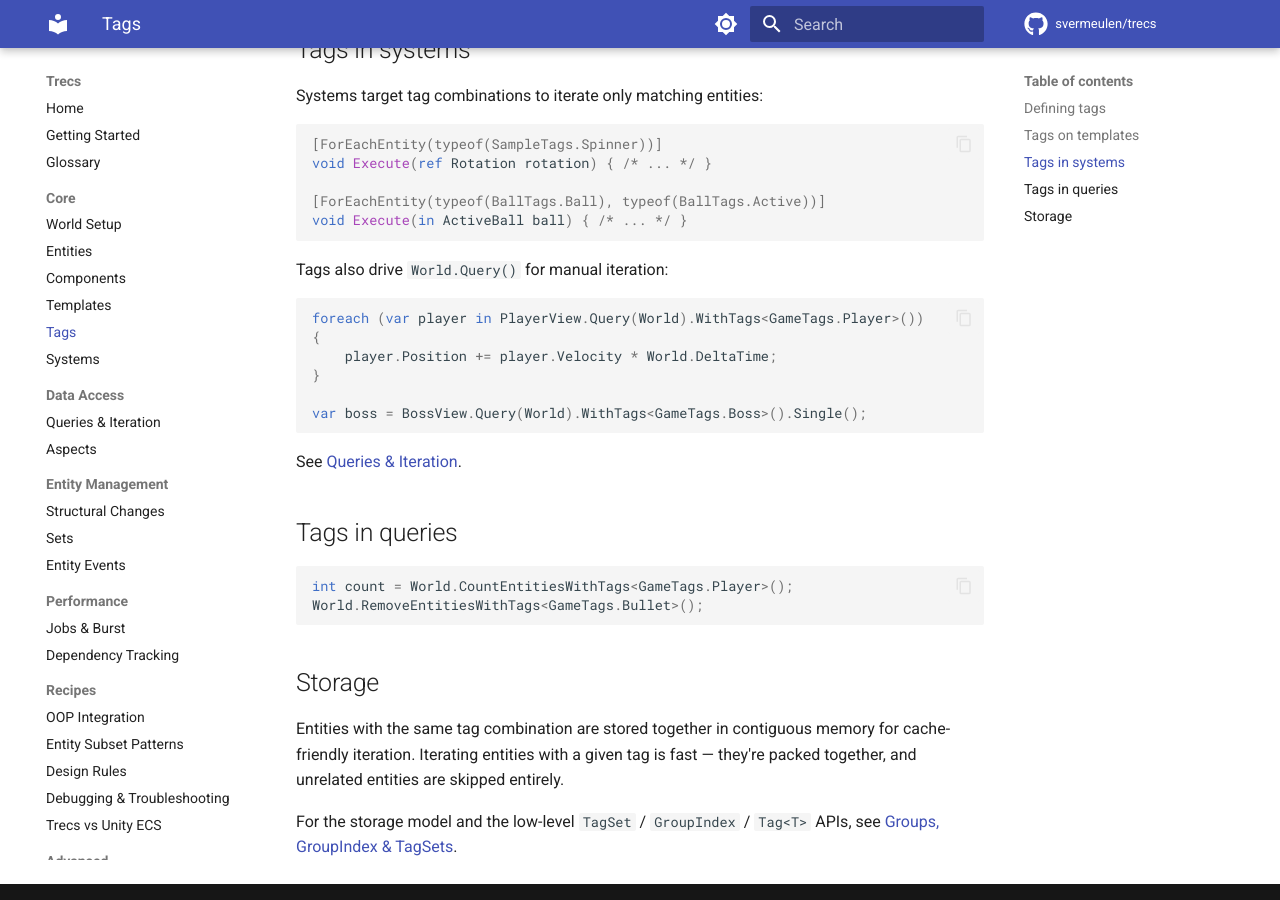
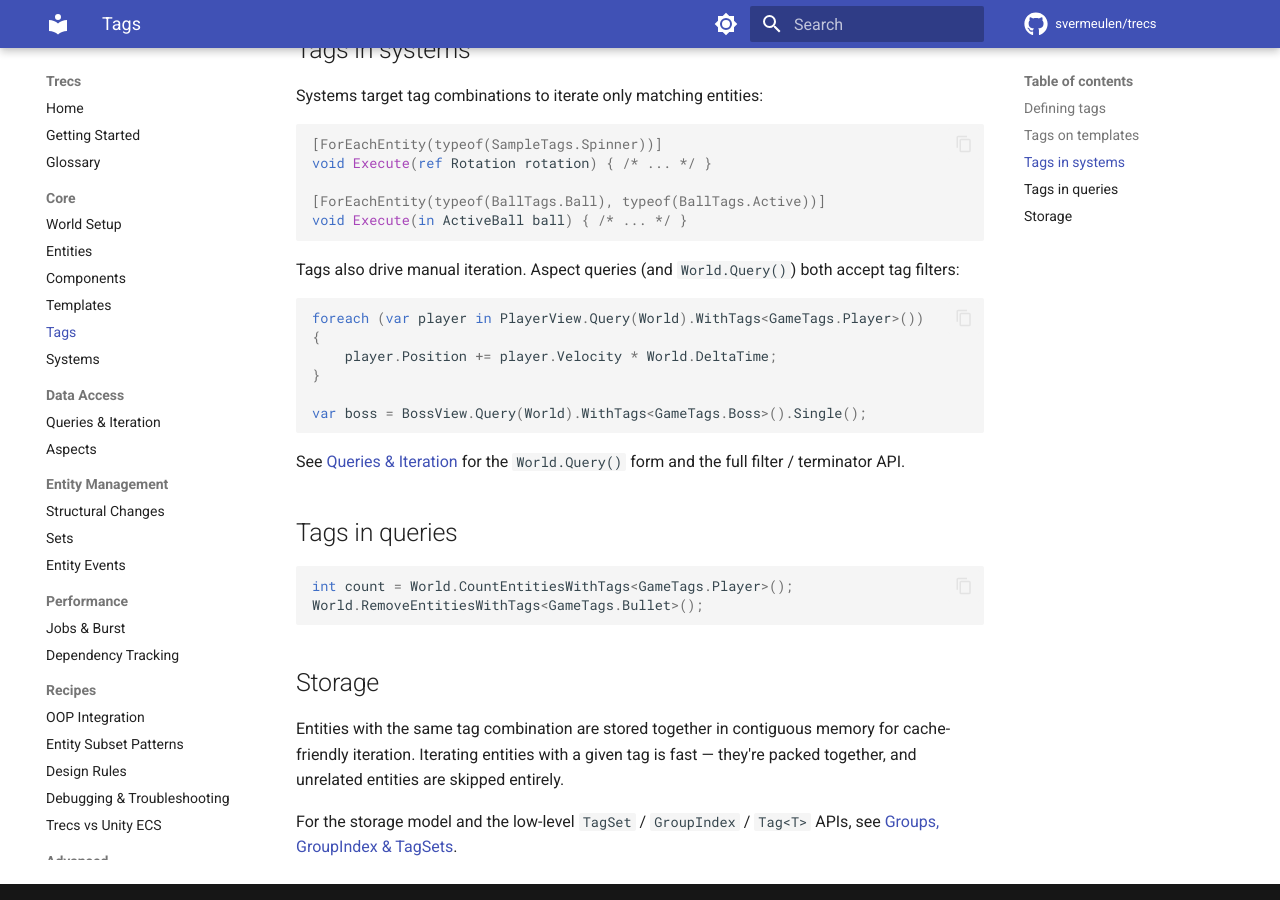
Before and after one commit to svermeulen/trecs, an MkDocs documentation site: the page built from docs/core/tags.md, in a window 1280 px wide and 900 px high, scrolled down 778 px. Built offline with MkDocs 1.6.1 and Material for MkDocs 9.7.7, drawn with Linux system fonts in a browser that asks for light colours; comment, search, counter and statistics services are not loaded.

Commit message:
Docs: tags.md — match prose to the example
The prose said 'Tags also drive World.Query() for manual iteration'
but the examples below it use aspect-side .Query() (PlayerView.Query,
BossView.Query). Reworded the lead so the surrounding text matches
the examples, with a forward link to the queries page for the
World.Query() form.

Co-Authored-By: Claude <noreply@anthropic.com>

````diff
--- a/docs/core/tags.md
+++ b/docs/core/tags.md
@@ -40,7 +40,7 @@ void Execute(ref Rotation rotation) { /* ... */ }
 void Execute(in ActiveBall ball) { /* ... */ }
 ```
 
-Tags also drive `World.Query()` for manual iteration:
+Tags also drive manual iteration. Aspect queries (and `World.Query()`) both accept tag filters:
 
 ```csharp
 foreach (var player in PlayerView.Query(World).WithTags<GameTags.Player>())
@@ -51,7 +51,7 @@ foreach (var player in PlayerView.Query(World).WithTags<GameTags.Player>())
 var boss = BossView.Query(World).WithTags<GameTags.Boss>().Single();
 ```
 
-See [Queries & Iteration](../data-access/queries-and-iteration.md).
+See [Queries & Iteration](../data-access/queries-and-iteration.md) for the `World.Query()` form and the full filter / terminator API.
 
 ## Tags in queries
 
````
